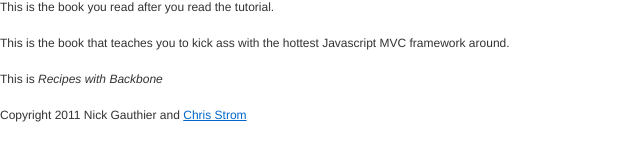
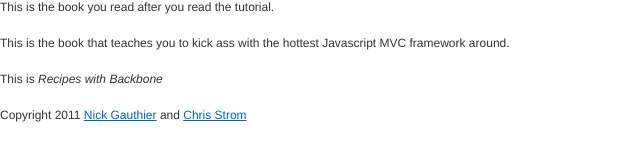
Before and after one commit to recipeswithbackbone/recipeswithbackbone.github.com, a Jekyll site: the page built from index.html, in a window 1280 px wide. Shown: the part 164-325 px from the top of the page, without its empty margins (0-640 px from the left). Built offline with Jekyll 4.4.1, drawn with Linux system fonts in a browser that asks for light colours; Markdown is read by kramdown in place of the engine named in the settings; part of the change alters nothing that is shown.

```diff
--- a/_layouts/default.html
+++ b/_layouts/default.html
@@ -15,7 +15,7 @@
     <div id="content">
 {{ content }}
     </div>
-  <footer>Copyright 2011 Nick Gauthier and <a href="http://eeecomputes.com">Chris Strom</a></footer>
+  <footer>Copyright 2011 <a href="http://www.ngauthier.com/">Nick Gauthier</a> and <a href="http://eeecomputes.com">Chris Strom</a></footer>
   </div>
 </body>
 </html>
```
